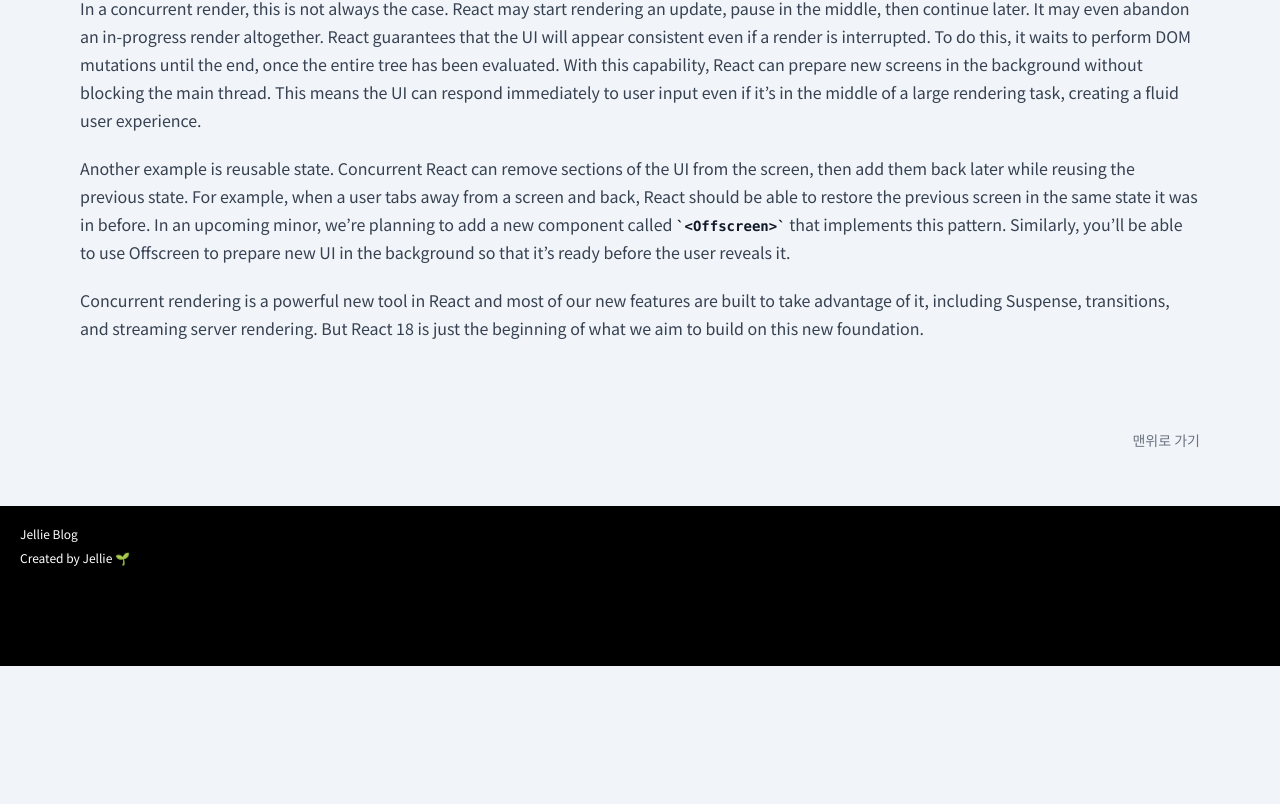
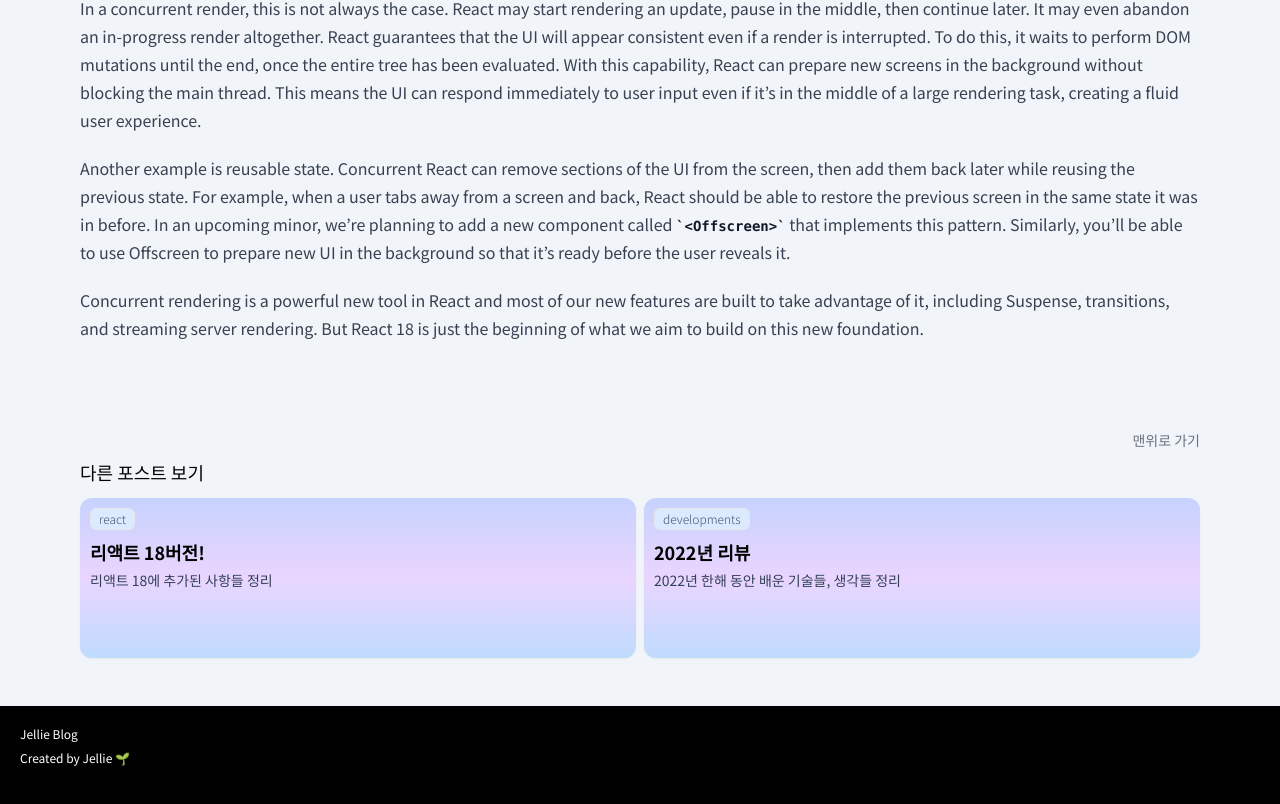
Before and after one commit to talentforest/Jellie-Blog, a Next.js app: page /posts/best-react-practices in a window 1280 px wide. Shown: the part 2754-3558 px from the top of the page. Before the commit the page ends 3420 px from the top, so only its background shows below. Built offline with nearby package versions, Linux system fonts and the light colour scheme.

Commit message:
UI: prev, next post

```diff
--- a/app/posts/[slug]/page.tsx
+++ b/app/posts/[slug]/page.tsx
@@ -37,6 +37,13 @@ export default async function PostDetailPage({ params: { slug } }: Props) {
       <button className='py-2 text-sm w-fit self-end mt-10 text-gray-500 hover:text-blue-500 hover:font-extrabold'>
         맨위로 가기
       </button>
+      <section className='text-lg'>
+        <h4 className='mb-3'>다른 포스트 보기</h4>
+        <div className='flex h-40 space-x-2'>
+          {prev && <PostBox post={prev} />}
+          {next && <PostBox post={next} />}
+        </div>
+      </section>
     </main>
   );
 }
```
